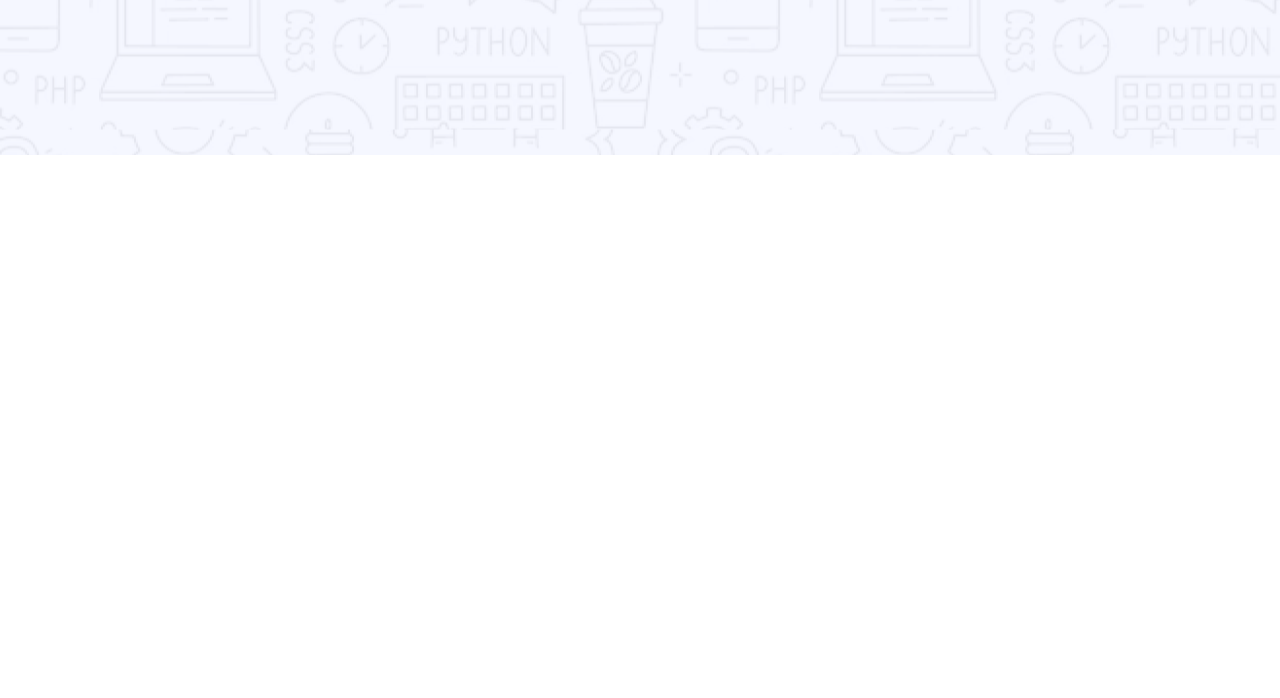
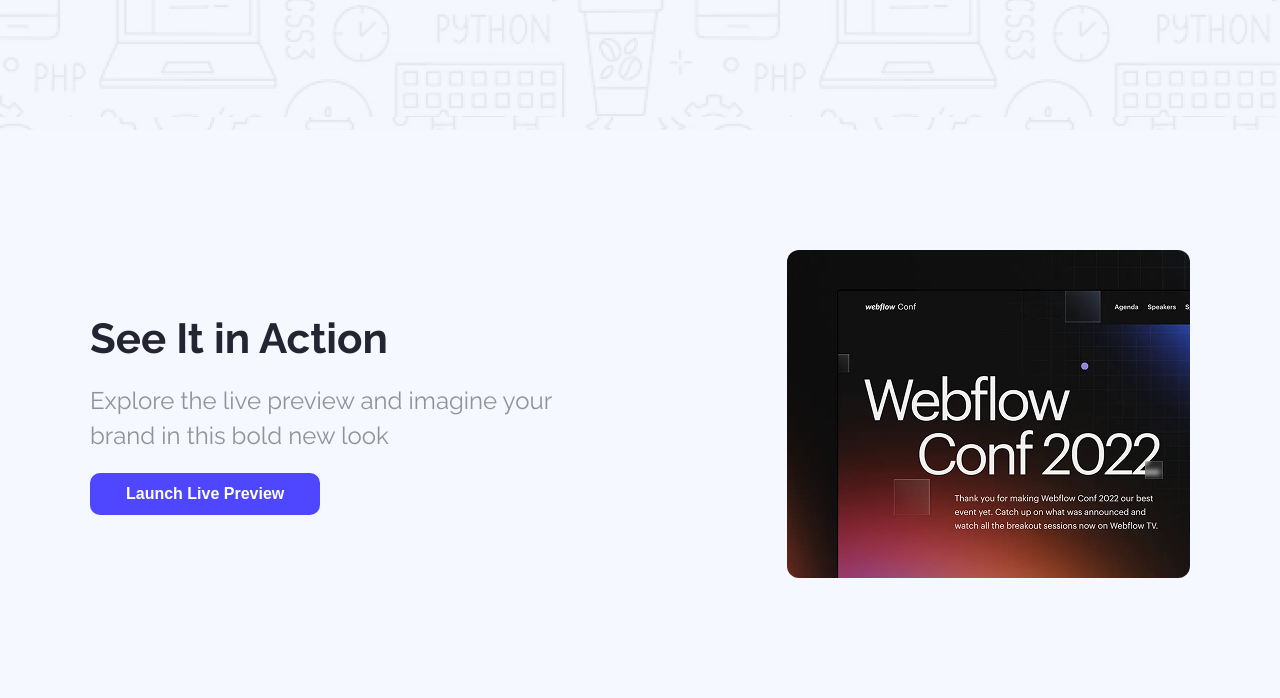
Before and after one commit to iamOmarFaruk/ASSIGNMENT-001, a plain HTML site: page index.html in a window 1280 px wide. Shown: the part 548-1246 px from the top of the page. Before the commit the page ends 800 px from the top, so only its background shows below. Drawn offline with Linux system fonts and the light colour scheme.

Commit message:
action-section-done

```diff
--- a/index.html
+++ b/index.html
@@ -37,5 +37,25 @@
 
 
 
+
+    <!-- action section start -->
+    <section class="action">
+        <div class="container">
+            <div class="action-content">
+                <div class="action-left">
+                    <h2 class="section-title raleway-bold">See It in Action</h2>
+                    <p class="action-description">Explore the live preview and imagine your brand in this bold new look</p>
+                    <button class="btn action-btn">Launch Live Preview</button>
+                </div>
+                <div class="action-right">
+                    <img src="./Assets/wc-mini.png" alt="Webflow Conference 2022" class="action-image">
+                </div>
+            </div>
+        </div>
+    </section>
+    <!-- action section end -->
+
+
+
 </body>
 </html>
--- a/style.css
+++ b/style.css
@@ -5,8 +5,8 @@
 }
 
 /* common styles */
-body {
-  font-family: Arial, sans-serif;
+body{
+ background-color: #F5F8FF;
 }
 
 
@@ -102,6 +102,23 @@ body {
   background-color: #5855eb;
 }
 
+
+
+.section-title {
+  font-size: 42px;
+  color: rgba(37, 36, 50, 1);
+  margin-bottom: 20px;
+}
+
+
+
+
+
+
+
+
+
+
 /* banner styles */
 .banner {
   background-image: url('./Assets/Hero-bg.png');
@@ -132,7 +149,7 @@ body {
   justify-content: center;
   align-items: center;
   text-align: center;
-  padding: 158px 10px;
+  padding: 150px 10px;
   max-width: 905px;
   width: 100%;
   margin: 0 auto;
@@ -147,7 +164,43 @@ body {
   color: #000;
 }
 
-.stay-focused-btn {
-  padding: 15px 30px;
-  font-size: 18px;
+
+
+
+/* action section styles */
+.action {
+  padding:120px 0;
+
 }
+
+.action-content {
+  display: flex;
+  align-items: center;
+  justify-content: space-between;
+  gap: 20px;
+}
+
+.action-left {
+  flex: 1;
+  max-width: 500px;
+}
+
+.action-description {
+  font-size: 24px;
+  color: rgba(37, 36, 50, 0.48);
+  margin-bottom: 20px;
+  line-height: 35px;
+}
+
+
+.action-right {
+  flex: 1;
+  display: flex;
+  justify-content: end;
+}
+
+.action-image {
+  max-width: 100%;
+  height: auto;
+  border-radius: 12px;
+}
```
Also changed, not shown: 1 other file.
